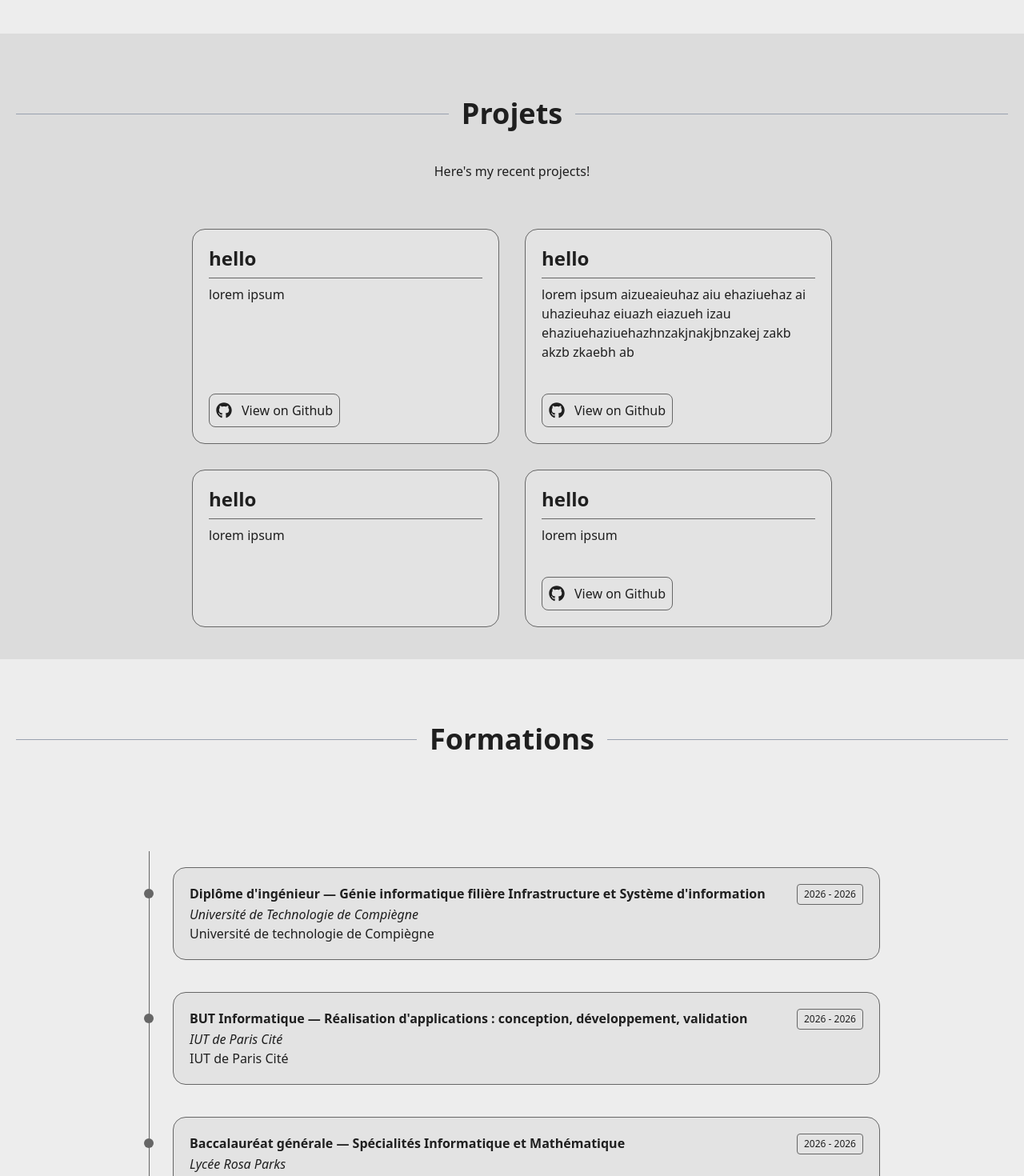
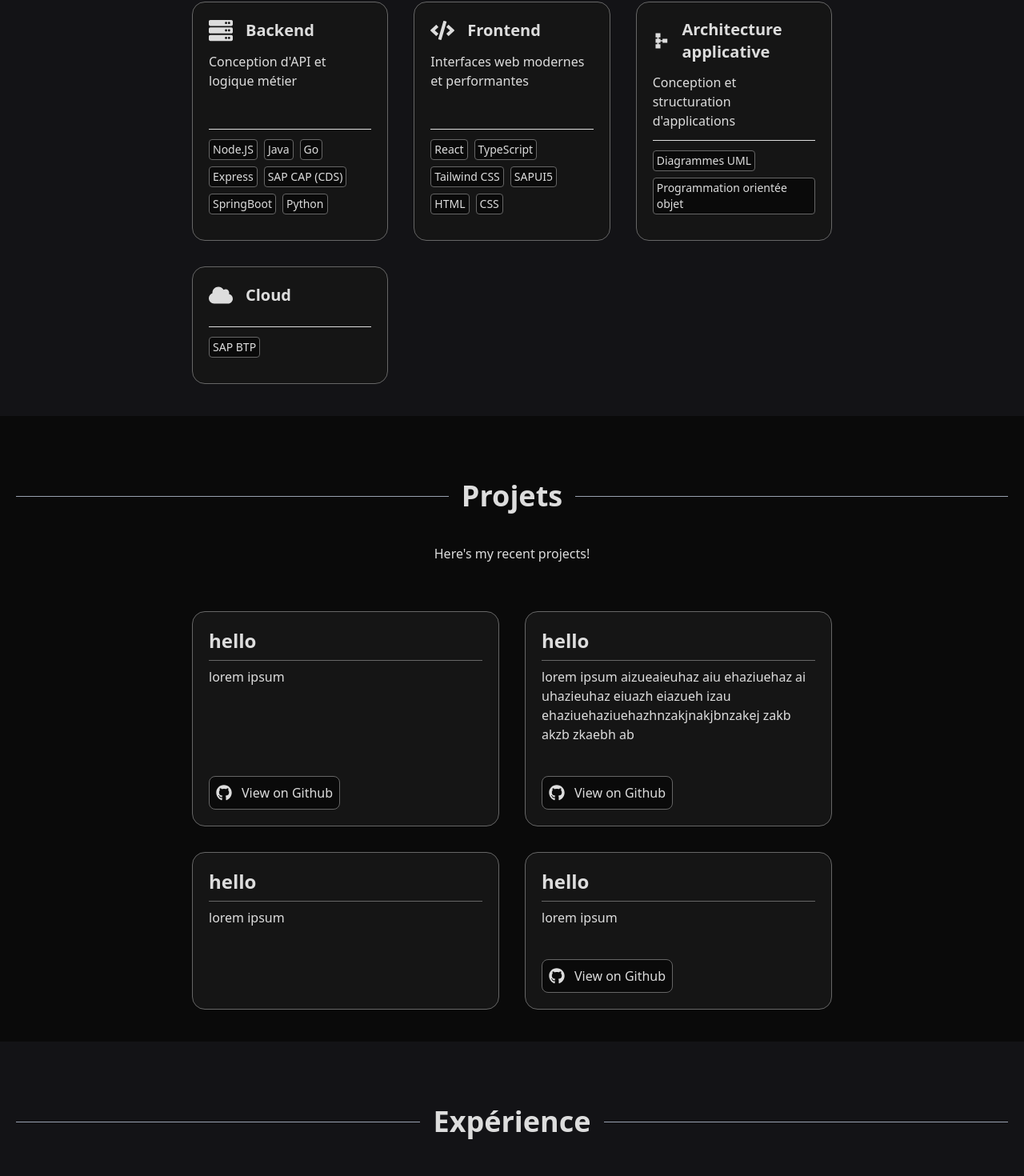
Before and after one commit to Ouistitive/portfolio, a React (Vite) app: page / in a window 1280 px wide. Shown: the part 958-2428 px from the top of the page at 80% size. Built offline with nearby package versions, Linux system fonts and the light colour scheme.

Commit message:
feat: add skill card (#8)
* start adding cards for skills and populate it

* add skill cards for skill section

* adjustments

```diff
--- a/src/components/business/GithubBadge.tsx
+++ b/src/components/business/GithubBadge.tsx
@@ -4,7 +4,7 @@
 	return (
 		<button
 			type="button"
-			className="flex cursor-pointer items-center gap-3 rounded-lg border border-border p-2"
+			className="flex cursor-pointer items-center gap-3 rounded-lg border border-border bg-bg-tags p-2"
 		>
 			<FaGithub size={20} />
 			<p>View on Github</p>
--- /dev/null
+++ b/src/components/business/SkillCard.tsx
@@ -0,0 +1,31 @@
+import type { IconType } from "react-icons";
+import { Badge } from "../generics/Badge";
+import { Card } from "../generics/Card";
+
+export interface SkillCardProps {
+	Icon: IconType;
+	title: string;
+	description: string;
+	tags: string[];
+}
+
+export function SkillCard({ Icon, title, description, tags }: SkillCardProps) {
+	return (
+		<Card className="flex flex-col gap-3">
+			<div className="flex items-center gap-4">
+				<Icon size={30} />
+				<p className="font-bold text-xl">{title}</p>
+			</div>
+			<p>{description}</p>
+			<footer className="mt-auto">
+				<hr className="bg-border" />
+				<div className="mt-3 flex flex-wrap gap-2">
+					{tags.map((tag) => (
+						<Badge key={tag} title={tag} />
+					))}
+				</div>
+			</footer>
+			<div className="flex flex-wrap gap-2"></div>
+		</Card>
+	);
+}
--- a/src/components/business/ThemeToggle.tsx
+++ b/src/components/business/ThemeToggle.tsx
@@ -13,7 +13,7 @@
 			<button
 				type="button"
 				onClick={handleClick}
-				className="z-10 cursor-pointer rounded bg-bg-surface px-4 py-2"
+				className="z-10 cursor-pointer rounded px-4 py-2"
 			>
 				{theme === "dark" ? (
 					<MdOutlineLightMode size={20} />
--- /dev/null
+++ b/src/components/generics/Badge.tsx
@@ -0,0 +1,11 @@
+interface BadgeProps {
+	title: string;
+}
+
+export function Badge({ title }: BadgeProps) {
+	return (
+		<article className="rounded border border-border bg-bg-tags px-1 py-0.5">
+			<p className="text-sm">{title}</p>
+		</article>
+	);
+}
--- a/src/components/generics/Timeline.tsx
+++ b/src/components/generics/Timeline.tsx
@@ -1,21 +1,36 @@
+import type { IconType } from "react-icons";
 import type { TimelineItemProps } from "../../types/TimelineItem";
 import { Card } from "./Card";
 
 interface TimelineProps {
+	Icon: IconType;
 	timelineItems: TimelineItemProps[];
 }
 
+interface TimelineItemExtraProps {
+	Icon?: IconType;
+	from: Date;
+	to: Date;
+	title: string;
+	subtitle: string;
+	description: string;
+}
+
 function TimelineItem({
+	Icon,
 	from,
 	to,
 	title,
 	subtitle,
 	description,
-}: TimelineItemProps) {
+}: TimelineItemExtraProps) {
 	return (
 		<Card>
 			<div className="flex items-start justify-between">
-				<p className="font-bold">{title}</p>
+				<div className="flex items-center gap-2">
+					{Icon ? <Icon /> : null}
+					<p className="font-bold">{title}</p>
+				</div>
 				<div className="rounded border border-border px-2 py-1 text-xs">
 					<p>
 						{from.getFullYear()} - {to.getFullYear()}
@@ -28,7 +43,7 @@
 	);
 }
 
-export function Timeline({ timelineItems }: TimelineProps) {
+export function Timeline({ Icon, timelineItems }: TimelineProps) {
 	return (
 		<section className="flex justify-center pt-20">
 			<div className="w-230">
@@ -52,6 +67,7 @@
 							</div>
 
 							<TimelineItem
+								Icon={Icon}
 								from={item.from}
 								to={item.to}
 								title={item.title}
--- a/src/components/sections/SchoolSection.tsx
+++ b/src/components/sections/SchoolSection.tsx
@@ -1,3 +1,4 @@
+import { IoSchool } from "react-icons/io5";
 import type { TimelineItemProps } from "../../types/TimelineItem";
 import { Timeline } from "../generics/Timeline";
 
@@ -22,11 +23,11 @@
 		{
 			from: new Date(),
 			to: new Date(),
-			title: "Baccalauréat générale — Spécialités Informatique et Mathématique",
+			title: "Baccalauréat général — Spécialités Informatique et Mathématique",
 			subtitle: "Lycée Rosa Parks",
 			description: "IUT de Paris Cité",
 		},
 	];
 
-	return <Timeline timelineItems={schoolHistory} />;
+	return <Timeline Icon={IoSchool} timelineItems={schoolHistory} />;
 }
--- a/src/components/sections/SkillsSection.tsx
+++ b/src/components/sections/SkillsSection.tsx
@@ -1,3 +1,48 @@
+import { FaCloud, FaCode, FaServer } from "react-icons/fa";
+import { MdSchema } from "react-icons/md";
+import { SkillCard, type SkillCardProps } from "../business/SkillCard";
+
 export function SkillsSection() {
-	return <section className="mx-60 grid grid-cols-2 gap-8"></section>;
+	const skills: SkillCardProps[] = [
+		{
+			Icon: FaServer,
+			title: "Backend",
+			description: "Conception d'API et logique métier",
+			tags: [
+				"Node.JS",
+				"Java",
+				"Go",
+				"Express",
+				"SAP CAP (CDS)",
+				"SpringBoot",
+				"Python",
+			],
+		},
+		{
+			Icon: FaCode,
+			title: "Frontend",
+			description: "Interfaces web modernes et performantes",
+			tags: ["React", "TypeScript", "Tailwind CSS", "SAPUI5", "HTML", "CSS"],
+		},
+		{
+			Icon: MdSchema,
+			title: "Architecture applicative",
+			description: "Conception et structuration d'applications",
+			tags: ["Diagrammes UML", "Programmation orientée objet"],
+		},
+		{
+			Icon: FaCloud,
+			title: "Cloud",
+			description: "",
+			tags: ["SAP BTP"],
+		},
+	];
+
+	return (
+		<section className="mx-60 grid grid-cols-3 gap-8">
+			{skills.map((skill) => (
+				<SkillCard key={skill.title} {...skill} />
+			))}
+		</section>
+	);
 }
--- a/src/pages/Home.tsx
+++ b/src/pages/Home.tsx
@@ -11,8 +11,8 @@
 	const navbarSections: NavbarSection[] = [
 		{ title: "Compétences", link: "#skills", Section: SkillsSection },
 		{ title: "Projets", link: "#projects", Section: ProjectsSection },
+		{ title: "Expérience", link: "#experience", Section: ExperienceSection },
 		{ title: "Formations", link: "#school", Section: SchoolSection },
-		{ title: "Expérience", link: "#experience", Section: ExperienceSection },
 		{ title: "À propos", link: "#about" },
 		{ title: "Contact", link: "#contact" },
 	];
--- a/src/styles/App.css
+++ b/src/styles/App.css
@@ -3,12 +3,13 @@
 @custom-variant dark (&:where(.dark, .dark *));
 
 @theme {
-	--color-bg: #131316;
-	--color-bg-surface: #0a0a0a;
-	--color-bg-highlight: #151515;
+	--color-bg: #ededed;
+	--color-bg-surface: #dcdcdc;
+	--color-bg-highlight: #e3e3e3;
+	--color-bg-tags: #e0e0e0;
 
 	--color-border: #666;
-	--color-text: #ddd;
+	--color-text: #1f1f1f;
 	--color-text-subtitle: #777;
 }
 
@@ -28,12 +29,13 @@
 }
 
 .dark {
-	--color-bg: #ededed;
-	--color-bg-surface: #dcdcdc;
-	--color-bg-highlight: #e3e3e3;
+	--color-bg: #131316;
+	--color-bg-surface: #0a0a0a;
+	--color-bg-highlight: #151515;
+	--color-bg-tags: #0a0a0a;
 
 	--color-border: #666;
-	--color-text: #1f1f1f;
+	--color-text: #ddd;
 	--color-text-subtitle: #777;
 }
 
```
